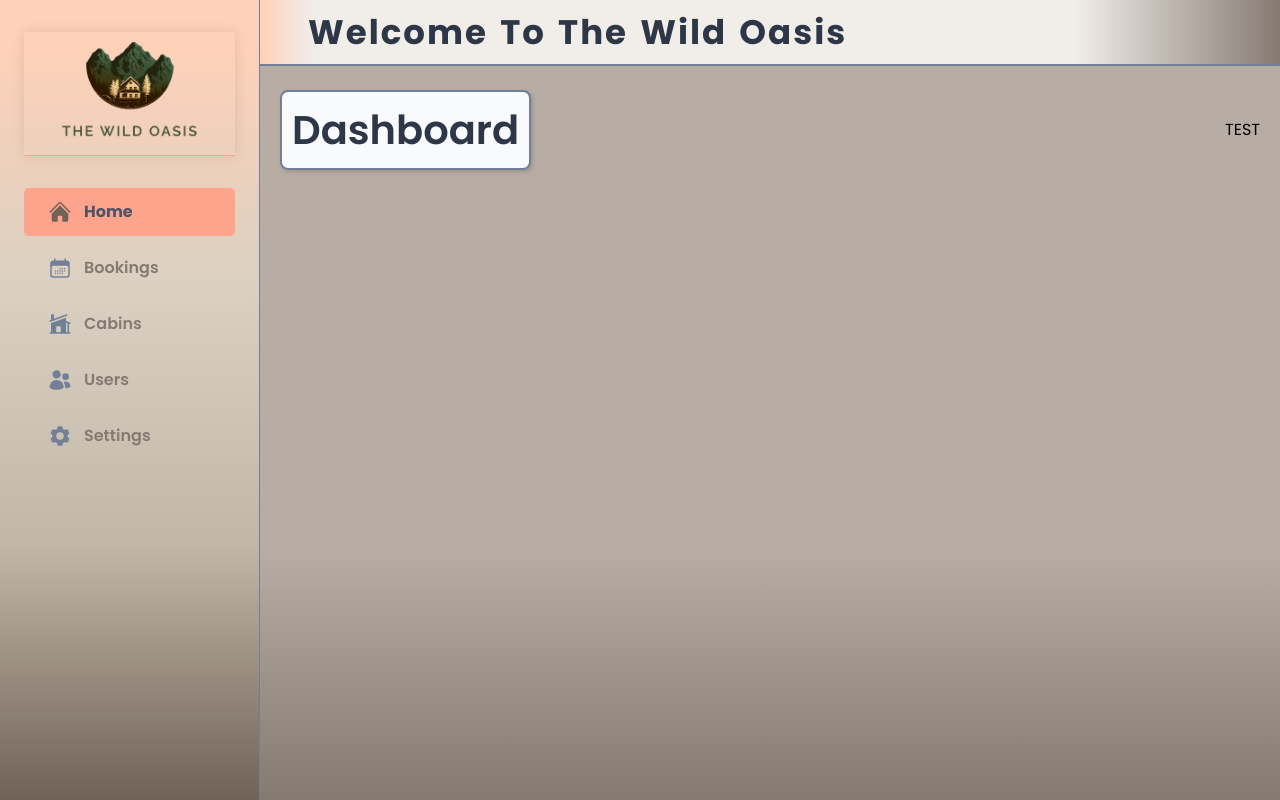
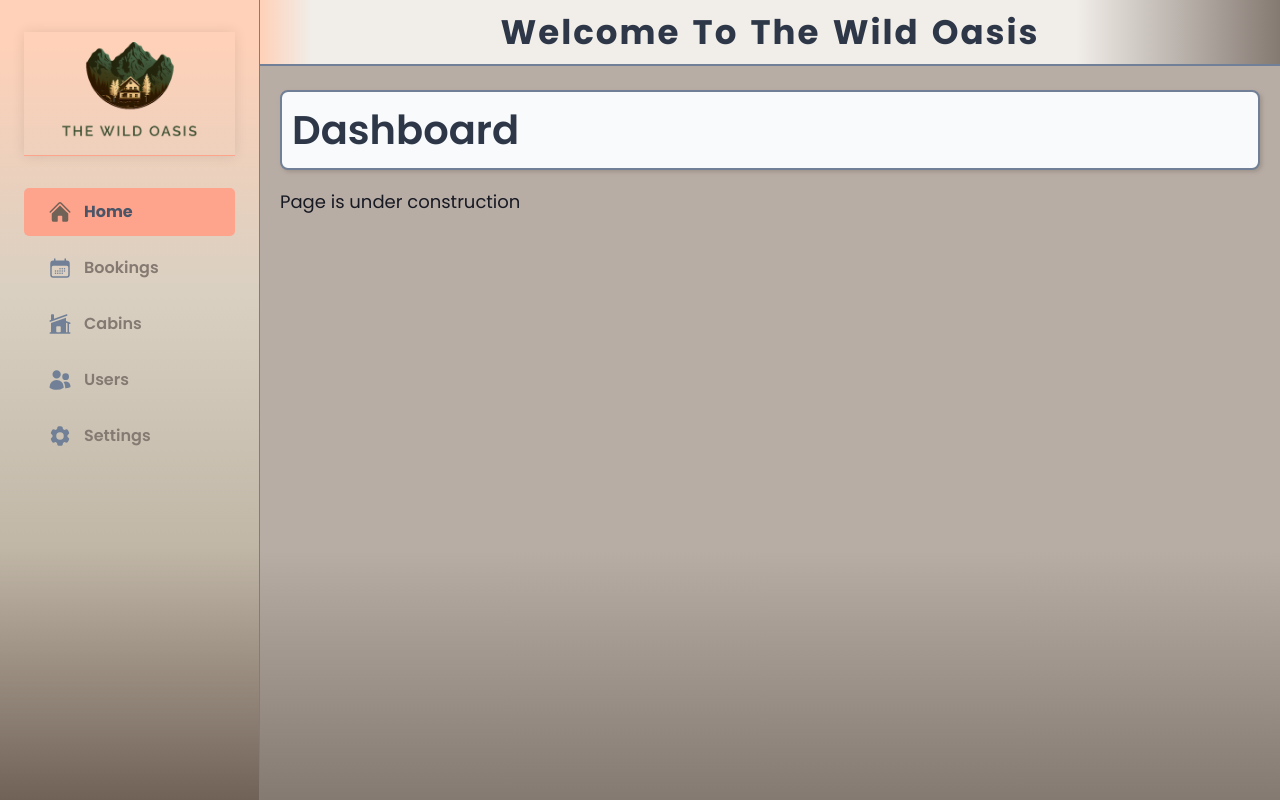
Before and after one commit to ironlionm4n/wild-oasis, a React (Vite) app: page /dashboard in a window 1280 px wide. Built offline with nearby package versions, Linux system fonts and the light colour scheme; a web font is replaced by a local one.

Commit message:
Temp Build Changes

```diff
--- a/src/App.jsx
+++ b/src/App.jsx
@@ -32,7 +32,7 @@ const App = () => {
         <BrowserRouter>
           <Routes>
             <Route element={<AppLayout />}>
-              <Route index element={<Navigate replace to="dashboard" />} />
+              <Route index element={<Navigate replace to="cabins" />} />
               <Route path="dashboard" element={<Dashboard />} />
               <Route path="bookings" element={<Bookings />} />
               <Route path="cabins" element={<Cabins />} />
--- a/src/pages/Bookings.jsx
+++ b/src/pages/Bookings.jsx
@@ -1,11 +1,15 @@
+import Empty from "../ui/Empty";
 import Heading from "../ui/Heading";
 import Row from "../ui/Row";
+import Paragraph from "../ui/Paragraph";
 
 function Bookings() {
   return (
-    <Row type="horizontal">
+    <Row type="vertical">
       <Heading as="h1">All bookings</Heading>
-      <p>TEST</p>
+      <Paragraph variation="primary" size="large">
+        Page is under construction
+      </Paragraph>
     </Row>
   );
 }
--- a/src/pages/Dashboard.jsx
+++ b/src/pages/Dashboard.jsx
@@ -1,11 +1,14 @@
 import Heading from "../ui/Heading";
 import Row from "../ui/Row";
+import Paragraph from "../ui/Paragraph";
 
 function Dashboard() {
   return (
-    <Row type="horizontal">
+    <Row type="vertical">
       <Heading as="h1">Dashboard</Heading>
-      <p>TEST</p>
+      <Paragraph variation="primary" size="large">
+        Page is under construction
+      </Paragraph>
     </Row>
   );
 }
--- a/src/pages/Settings.jsx
+++ b/src/pages/Settings.jsx
@@ -5,7 +5,7 @@ import Row from "../ui/Row";
 function Settings() {
   return (
     <Row>
-      <Heading as="h1">Update hotel settings</Heading>;
+      <Heading as="h1">Update hotel settings</Heading>
       <UpdateSettingsForm />
     </Row>
   );
--- a/src/pages/Users.jsx
+++ b/src/pages/Users.jsx
@@ -1,7 +1,16 @@
+import Empty from "../ui/Empty";
 import Heading from "../ui/Heading";
+import Paragraph from "../ui/Paragraph";
 
 function NewUsers() {
-  return <Heading as="h1">Create a new user</Heading>;
+  return (
+    <>
+      <Heading as="h1">Create a new user</Heading>
+      <Paragraph variation="primary" size="large">
+        Page is under construction
+      </Paragraph>
+    </>
+  );
 }
 
 export default NewUsers;
--- a/src/ui/Empty.jsx
+++ b/src/ui/Empty.jsx
@@ -1,5 +1,11 @@
+import propTypes from "prop-types";
+
 function Empty({ resource }) {
-  return <p>No {resource} could be found.</p>;
+  return <p>Page is under construction</p>;
 }
 
 export default Empty;
+
+Empty.propTypes = {
+  resource: propTypes.string.isRequired,
+};
--- a/src/ui/Form.jsx
+++ b/src/ui/Form.jsx
@@ -1,14 +1,15 @@
 import styled, { css } from "styled-components";
 
 const Form = styled.form`
+  background-color: var(--color-slate-50);
+  border-radius: var(--border-radius-md);
+  padding: 2.4rem 4rem;
   ${(props) =>
     props.type !== "regular" &&
     css`
       padding: 2.4rem 4rem;
 
       /* Box */
-      background-color: var(--color-beige-50);
-      border-radius: var(--border-radius-md);
     `}
 
   ${(props) =>
--- a/src/ui/FormRow.jsx
+++ b/src/ui/FormRow.jsx
@@ -19,7 +19,7 @@ const StyledFormRow = styled.div`
   }
 
   &:not(:last-child) {
-    border-bottom: 1px solid var(--color-grey-100);
+    border-bottom: 1px solid var(--color-slate-200);
   }
 
   &:has(button) {
--- a/src/ui/Header.jsx
+++ b/src/ui/Header.jsx
@@ -15,7 +15,8 @@ const StyledHeader = styled.header`
   letter-spacing: 2px;
   word-spacing: 0.3rem;
   font-weight: 800;
-  padding: 1.2rem 4.8rem;
+  text-align: center;
+  padding: 1.2rem;
   border-bottom: 2px solid var(--color-slate-500);
 `;
 
```
